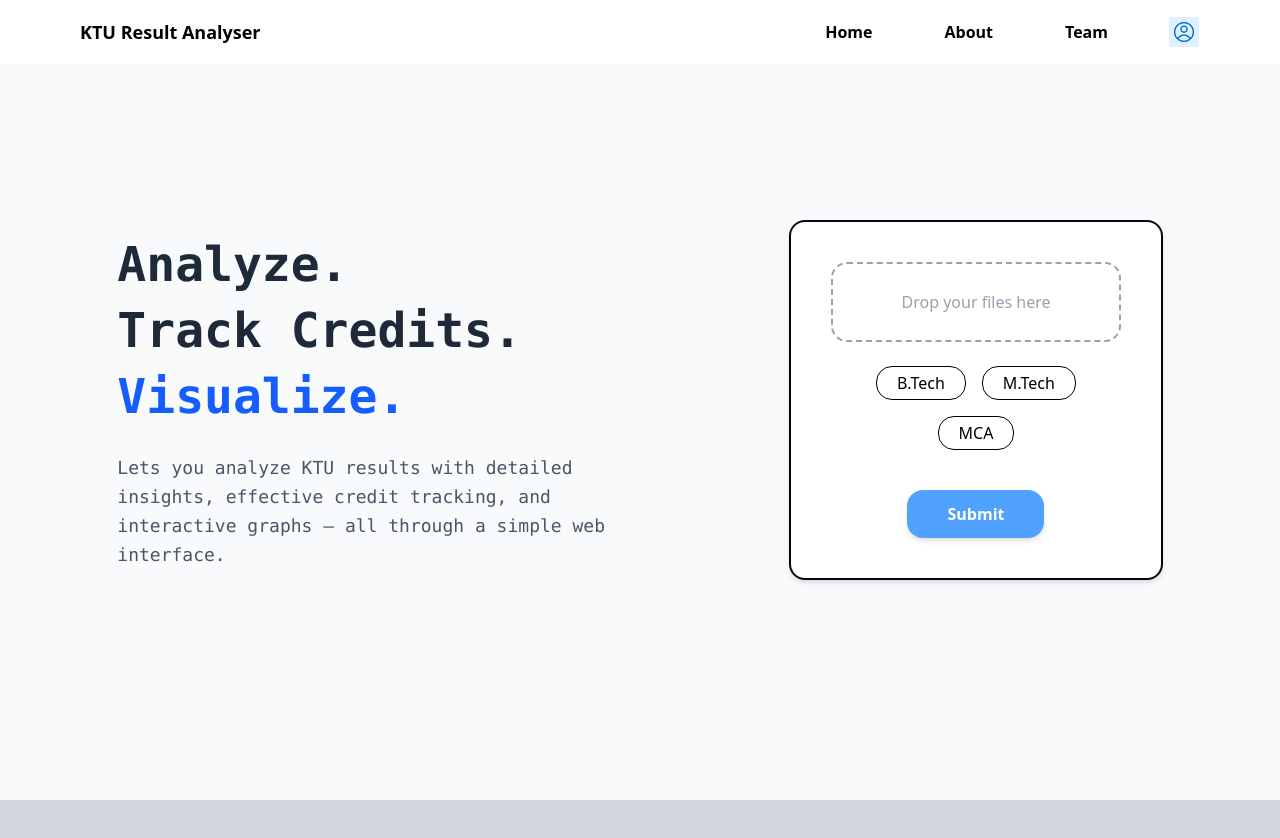
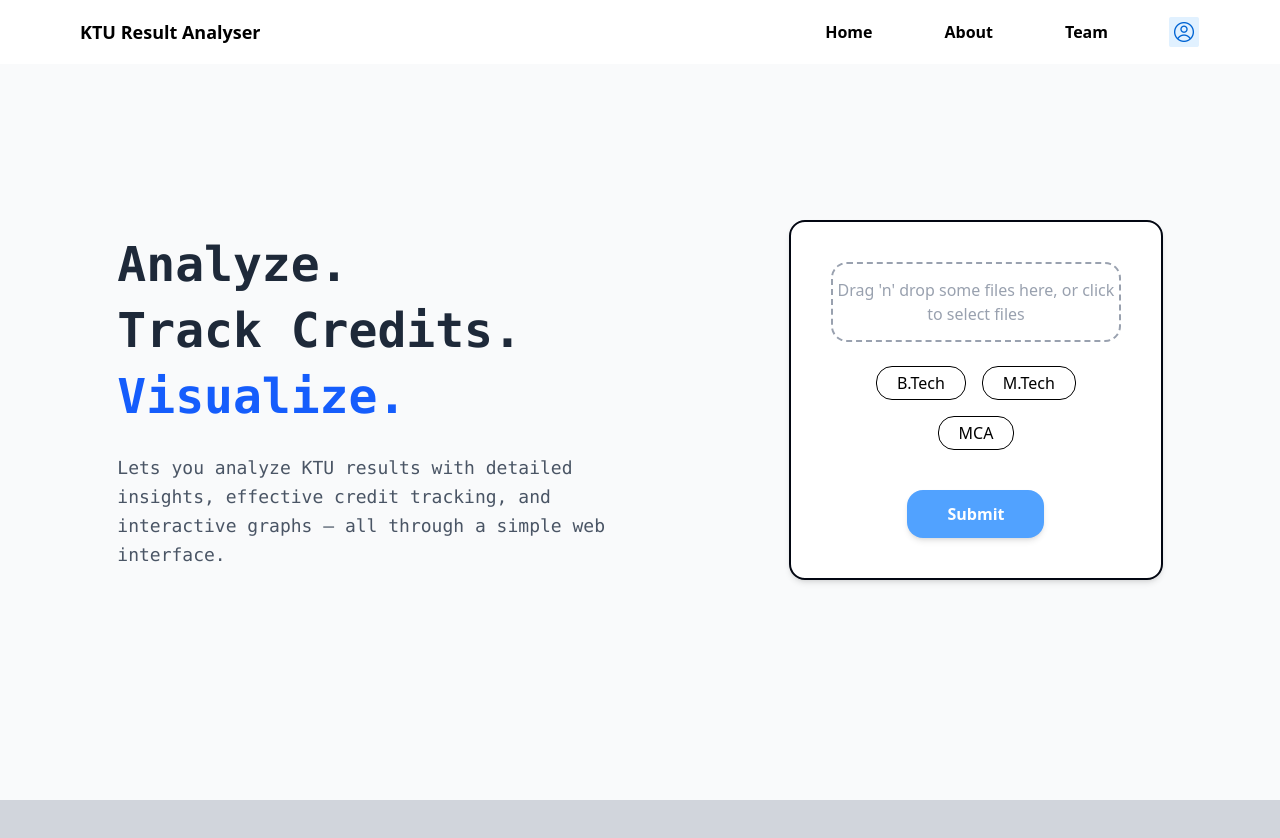
Before and after one commit to Pr0-T0/KTU-Analyser-UI, a React (Vite) app: page / in a window 1280 px wide. Shown: the top 838 px of the page. Built offline with nearby package versions, Linux system fonts and the light colour scheme.

Commit message:
file upload feature added

```diff
--- a/package.json
+++ b/package.json
@@ -13,6 +13,7 @@
     "@tailwindcss/vite": "^4.1.8",
     "react": "^19.1.0",
     "react-dom": "^19.1.0",
+    "react-dropzone": "^14.3.8",
     "tailwindcss": "^4.1.8"
   },
   "devDependencies": {
--- a/src/components/Upload.tsx
+++ b/src/components/Upload.tsx
@@ -1,10 +1,33 @@
+import { useCallback, useState } from "react";
+import { useDropzone } from "react-dropzone";
 
 const Upload = () => {
+  const [fileName, setFileName] = useState<string | null>(null);
+
+  const onDrop = useCallback((acceptedFiles : File[]) => {
+    if(acceptedFiles.length > 0){
+      setFileName(acceptedFiles[0].name);
+      console.log(acceptedFiles);
+    }
+  }, []);
+
+  const {getRootProps, getInputProps, isDragActive} = useDropzone({
+    onDrop,
+    accept: {
+      'application/pdf' : [],
+    },
+    multiple : false,
+  });
+
   return (
-    <div className="flex flex-col h-20 border-2 border-dashed rounded-2xl items-center justify-center text-gray-400">
-        Drop your files here
+    <div {...getRootProps()} className="flex text-center  h-20 border-2 border-dashed rounded-2xl items-center justify-center text-gray-400 cursor-pointer">
+        <input {...getInputProps()}/>
+        {
+          fileName ? <p className="text-gray-600 text-wrap">{fileName}</p> :
+          isDragActive ? <p>Drop Files Here ...</p>:<p>Drag 'n' drop some files here, or click to select files</p>
+        }
     </div>
-  )
+  );
 }
 
-export default Upload
+export default Upload;
```
Also changed, not shown: 1 other file (tests, documents, lock files or other folders).
